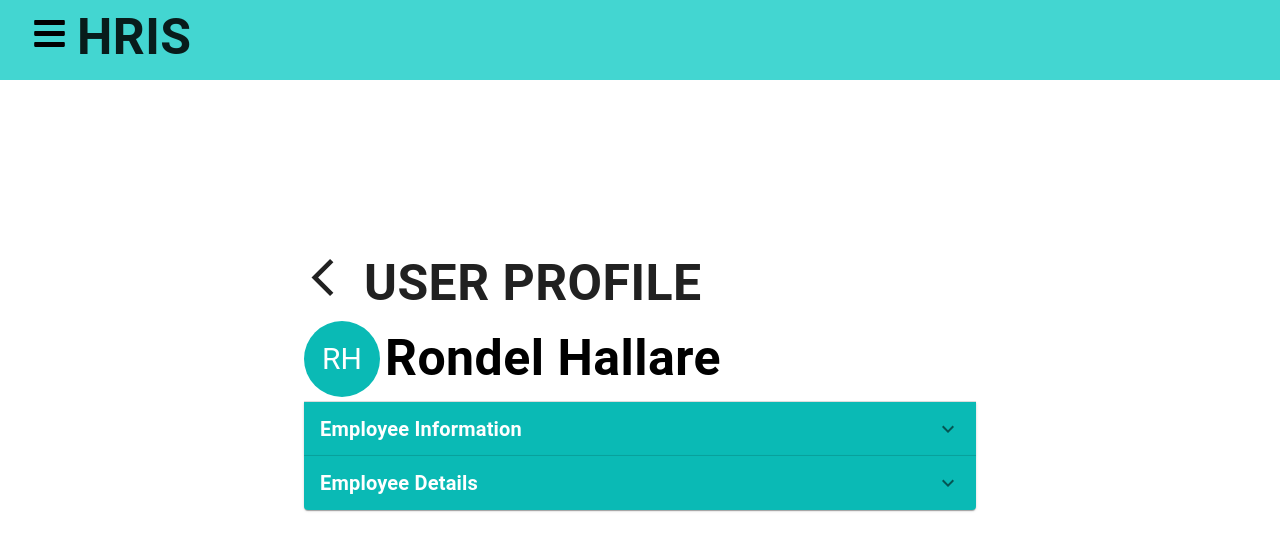
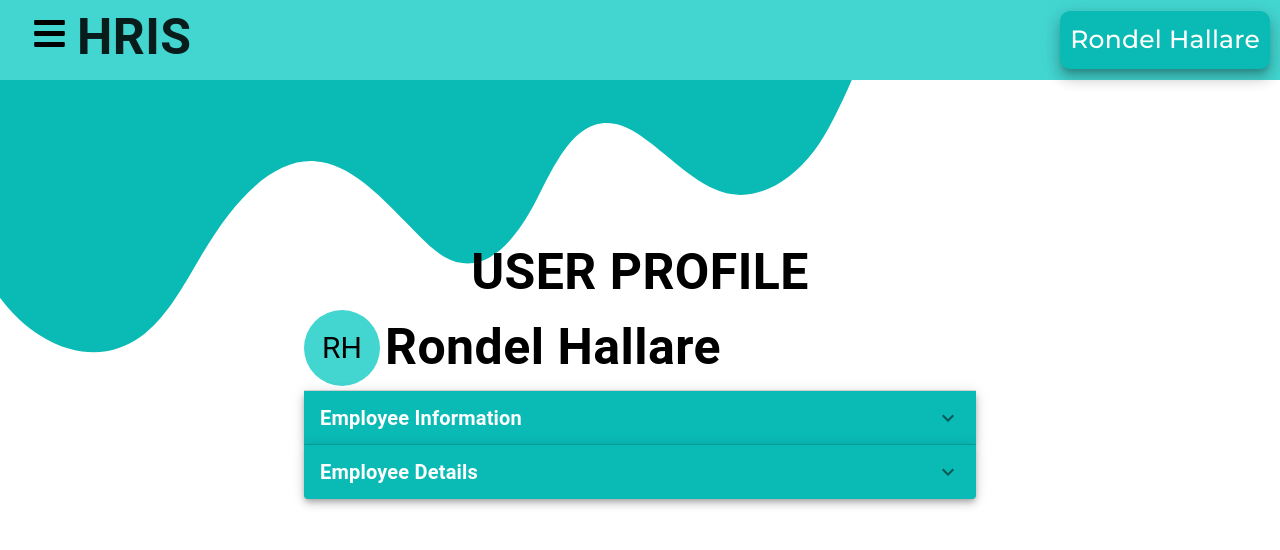
Before and after one commit to rondelhallare/HRIS-FrontEnd, a React (Create React App) app: page /UserProfile in a window 1280 px wide. Shown: the top 550 px of the page. Built offline with nearby package versions, Linux system fonts and the light colour scheme.

Commit message:
add final touches to the system's design

```diff
--- a/src/Components/Dashboard/Body.js
+++ b/src/Components/Dashboard/Body.js
@@ -50,7 +50,7 @@ function Body() {
 
                 {/* right */}
                 <Box sx={{
-                    flexGrow: 1,
+                    // flexGrow: 1,
                 }}>
                     <Box sx={{
                         display: 'flex',
--- a/src/Components/Navigation/NavBarTest.css
+++ b/src/Components/Navigation/NavBarTest.css
@@ -22,6 +22,8 @@
     top: 0;
     left: -100%;
     transition: 850ms;
+    box-shadow: 10px;
+    border-radius: 10px;
   }
 
   .nav-menu.active {
--- a/src/Components/Navigation/NavBarTry.js
+++ b/src/Components/Navigation/NavBarTry.js
@@ -12,7 +12,8 @@ import Body from '../Dashboard/Body'
 import TimeBody from "../TimeLogs/TimeBody";
 import UserProf from "../UserProfile/UserProf";
 import Back from "../LogIn/Back";
-
+import NavUserDisplay from "./NavUserDisplay";
+import id from '../../Assets/id.png';
 function NavBarTry() {
 
     const location = useLocation()
@@ -25,17 +26,18 @@ function NavBarTry() {
             {
                 location.pathname !== "/LogIn" ?
 
-
                     <IconContext.Provider value={{ color: 'black' }}>
                         <Box className='navbar' sx={{
                             display: 'flex',
-                            fontSize: '2rem',
-                            bgcolor: '#43D6D1',
-                            height: '80px',
-                            justifyContent: 'start',
+                            justifyContent: 'space-between',
                             alignItems: 'center',
                         }}>
                             <Box sx={{
+                                display: 'flex',
+                                flexDirection: 'row',
+                                alignItems: 'center',
+                                justifyContent: 'center',
+                                textAlign: 'center',
                                 ml: '1rem',
                                 fontSize: '2rem',
                                 background: 'none',
@@ -43,8 +45,6 @@ function NavBarTry() {
                                 <Link to='#' className='menu-bars'>
                                     <FaIcons.FaBars onClick={showSidebar} />
                                 </Link>
-                            </Box>
-
                                 <Typography sx={{
                                     fontWeight: 'bold',
                                     fontSize: '50px',
@@ -53,6 +53,15 @@ function NavBarTry() {
                                 }}>
                                     HRIS
                                 </Typography>
+
+                            </Box>
+
+
+                            <Box sx = {{
+                                pr: '10px',
+                            }}>
+                                <NavUserDisplay />
+                            </Box>
                         </Box>
 
                         <Box sx={{
@@ -68,7 +77,7 @@ function NavBarTry() {
                                                     <AiIcons.AiOutlineClose sx={{ fontSize: '2rem', }} />
                                                 </Link>
 
-                                                <Typography sx = {{
+                                                <Typography sx={{
                                                     fontWeight: 'bold',
                                                     fontSize: '50px',
                                                     ml: '10px',
@@ -99,9 +108,10 @@ function NavBarTry() {
                                         );
                                     })}
                                 </ul>
+
+                        {/* Routing */}
                             </nav>
                         </Box>
-
 
                         {
                             location.pathname === "/LogIn" ?
--- /dev/null
+++ b/src/Components/Navigation/NavUserDisplay.js
@@ -0,0 +1,33 @@
+import React from 'react'
+import { Typography } from '@mui/material'
+import { Box } from '@mui/system'
+
+function NavUserDisplay() {
+    return (
+        <Box>
+            <Box sx={{
+                display: 'flex',
+                justifyContent: 'space-between',
+                alignItems: 'center',
+                bgcolor: 'secondary.main',
+                borderRadius: '10px',
+                maxHeight: '10vh',
+                boxShadow: 10,
+            }}>
+
+                <Typography sx={{
+                    fontSize: '25px',
+                    fontWeight: 'medium',
+                    color: 'white',
+                    p: '5px',
+                    m: '5px',
+                    fontFamily: 'Montserrat',
+                }}>
+                    Rondel Hallare
+                </Typography>
+            </Box>
+        </Box>
+    )
+}
+
+export default NavUserDisplay
--- a/src/Components/UserProfile/SimpleAccordion.js
+++ b/src/Components/UserProfile/SimpleAccordion.js
@@ -14,12 +14,20 @@ import { Box } from '@mui/system';
 export default function SimpleAccordion() {
     return (
         <Box>
+            <Box sx = {{
+                mt: '-5px',
+                textAlign: 'center',
+                alignItems: 'center',
+                justifyContent: 'center',
+            }}>
+                <UserTitle />
+            </Box>
 
-            <UserTitle />
+            <Box>
+                <UserAvatar />
+            </Box>
 
-            <UserAvatar />
-
-            <Accordion sx={{ bgcolor: 'secondary.main', }}>
+            <Accordion sx={{ bgcolor: 'secondary.main', boxShadow: 5,}}>
                 <AccordionSummary
                     expandIcon={<ExpandMoreIcon />}
                     aria-controls="panel1a-content"
@@ -37,11 +45,10 @@ export default function SimpleAccordion() {
 
                 </AccordionSummary>
 
-                <AccordionDetails sx={{ bgcolor: 'pengu.main', }}>
+                <AccordionDetails sx={{ bgcolor: 'pengu.main',  }}>
 
                     <Typography>
                         <EmployeeBox1 />
-                        <EmployeeButton />
                     </Typography>
 
 
@@ -49,7 +56,7 @@ export default function SimpleAccordion() {
 
             </Accordion>
 
-            <Accordion sx={{ bgcolor: 'secondary.main', }}>
+            <Accordion sx={{ bgcolor: 'secondary.main', boxShadow: 5,}}>
 
                 <AccordionSummary
                     expandIcon={<ExpandMoreIcon />}
@@ -71,7 +78,6 @@ export default function SimpleAccordion() {
 
                     <Typography>
                         <EmployeeBox2 />
-                        <EmployeeButton />
                     </Typography>
 
                 </AccordionDetails>
--- a/src/Components/UserProfile/UserAvatar.js
+++ b/src/Components/UserProfile/UserAvatar.js
@@ -15,11 +15,12 @@ const UserAvatar = () => {
         }}>
                 <Avatar sx={{
                     fontSize: '30px',
-                    color: 'white',
+                    color: 'black',
                     width: 76,
                     height: 76,
                     mr: '5px',
-                    bgcolor: 'secondary.main',
+                    bgcolor: 'primary.main',
+
 
                 }}>
                     RH
--- a/src/Components/UserProfile/UserProf.js
+++ b/src/Components/UserProfile/UserProf.js
@@ -1,23 +1,25 @@
 import { Box } from '@mui/system';
 import React from 'react'
 import SimpleAccordion from './SimpleAccordion';
+import bg2 from '../../Assets/bg2.png';
 
 function UserProf() {
     return (
-       <Box sx = {{
+        <Box sx={{
             display: 'flex',
             alignItems: 'center',
             textAlign: 'center',
             justifyContent: 'center',
             bgcolor: 'white',
-        minHeight: '100vh',
+            height: "calc(100vh - 80px)",
             width: 'auto',
+            backgroundImage: `url(${bg2})`,
         }}>
-        <Box sx = {{
+            <Box sx={{
                 display: 'flex',
                 textAlign: 'center',
                 justifyContent: 'center',
-            minHeight: '60vh',
+                minHeight: '50vh',
             }}>
                 <SimpleAccordion />
             </Box>
--- a/src/Components/UserProfile/UserTitle.js
+++ b/src/Components/UserProfile/UserTitle.js
@@ -1,23 +1,17 @@
 import React from 'react'
 import { Typography } from '@mui/material'
 import { Box } from '@mui/system'
-import ArrowBackIosIcon from '@mui/icons-material/ArrowBackIos';
+
 
 const UserTitle = () => {
     return (
         <Box>
             <Typography sx = {{
                  fontWeight: 'bold',
-                 color: 'blac',
+                 color: 'black',
                  fontSize: '50px',
-                 textAlign: 'left',
+                 textAlign: 'center',
             }}>
-                <ArrowBackIosIcon sx ={{
-                    pt: '15px',
-                    height: 60,
-                    width: 60,
-
-                }} />
                 USER PROFILE
             </Typography>
         </Box>
```
Also changed, not shown: src/Assets/UserProfBG.png (added), src/Assets/bg2.png (added). Lines whose indentation alone changed are shown as unchanged.
